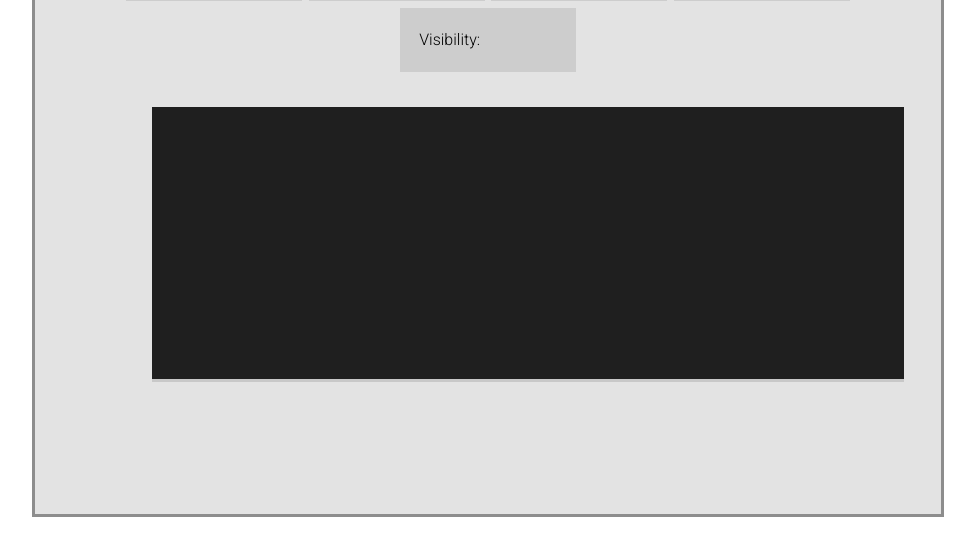
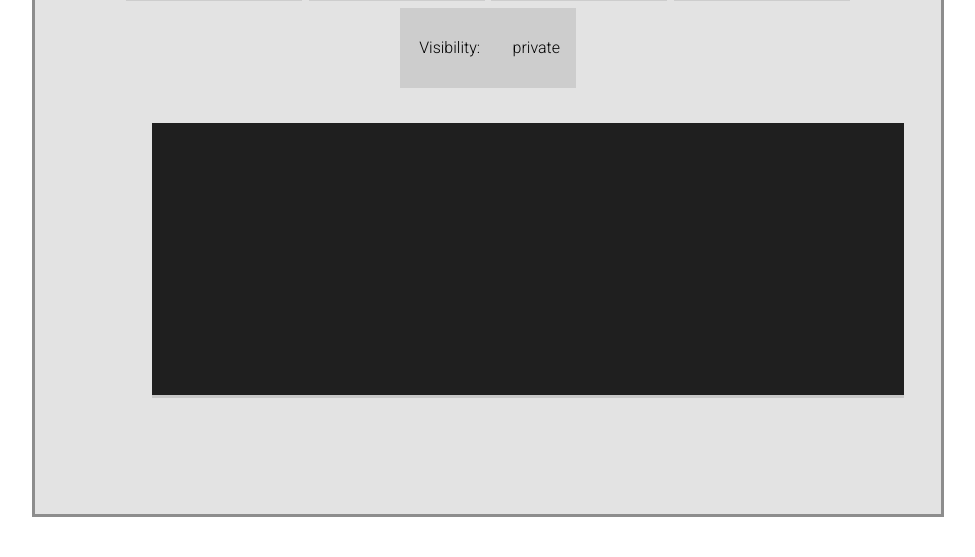
Before and after one commit to horizoncollege/project-2-verdieping-scrum-codeverse, a PHP site: page /detail.php?id=1 in a window 1280 px wide. Shown: the part 288-845 px from the top of the page, without its empty margins (152-1127 px from the left). Run offline with PHP 8.4, Linux system fonts and the light colour scheme; the visitor is signed in with stand-in values (Sample User, id 1); data that the repository does not hold is empty; some libraries are stand-ins or nearby versions.

Commit message:
public private

```diff
--- a/detail.php
+++ b/detail.php
@@ -55,7 +55,7 @@
 
                       <div class="detailrow">
                       <label for="public">Visibility:</label>
-                      <p name="public"><?php echo $result['public'];?></p>
+                      <p name="public"><?php echo ($result['public'] == 0) ? 'private' : 'public'; ?></p>
                       </div>
                       <pre><code class="textareacode"<?php echo $result['language'];?>><?php echo htmlspecialchars($result['code']);?></code></pre>
                   </div>
```
